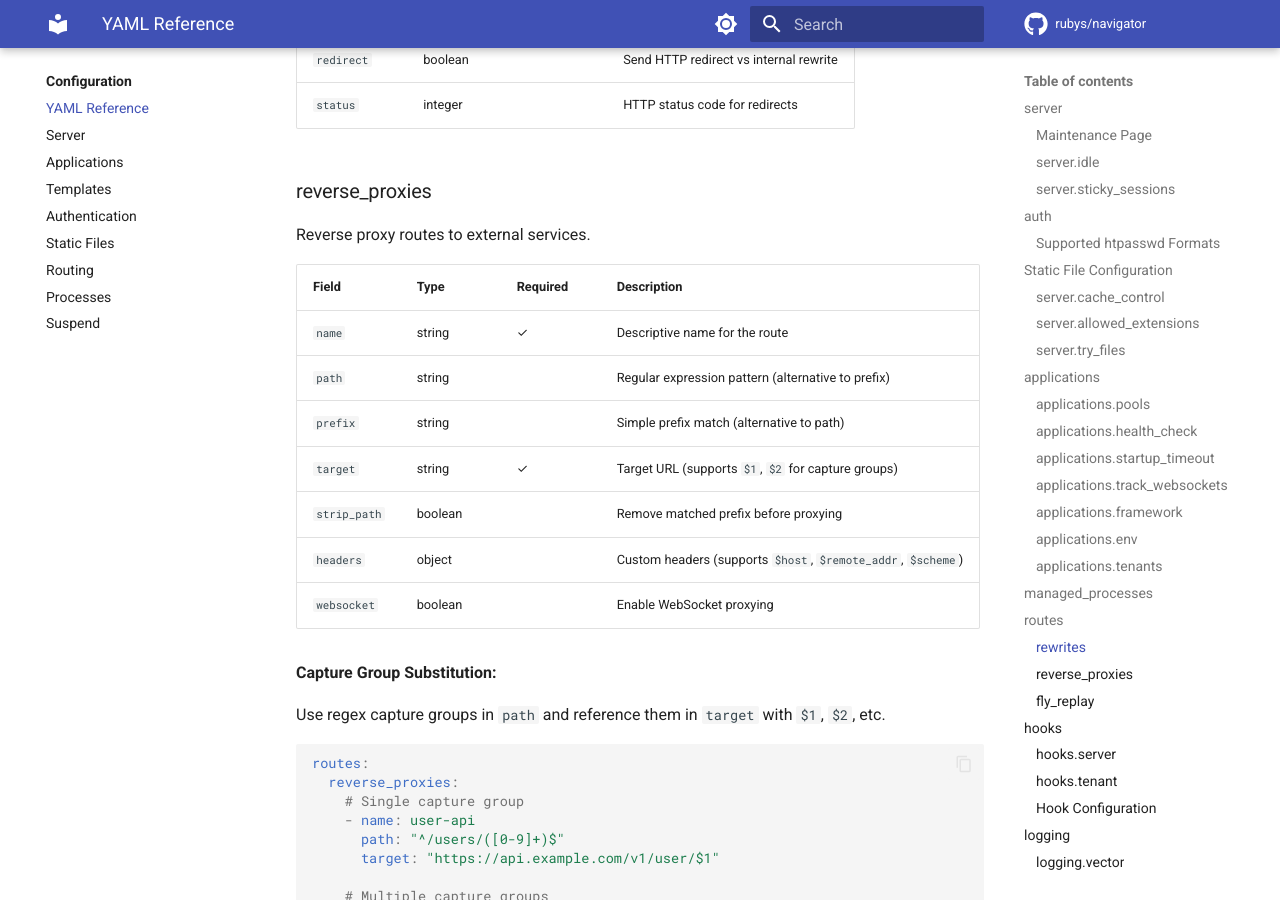
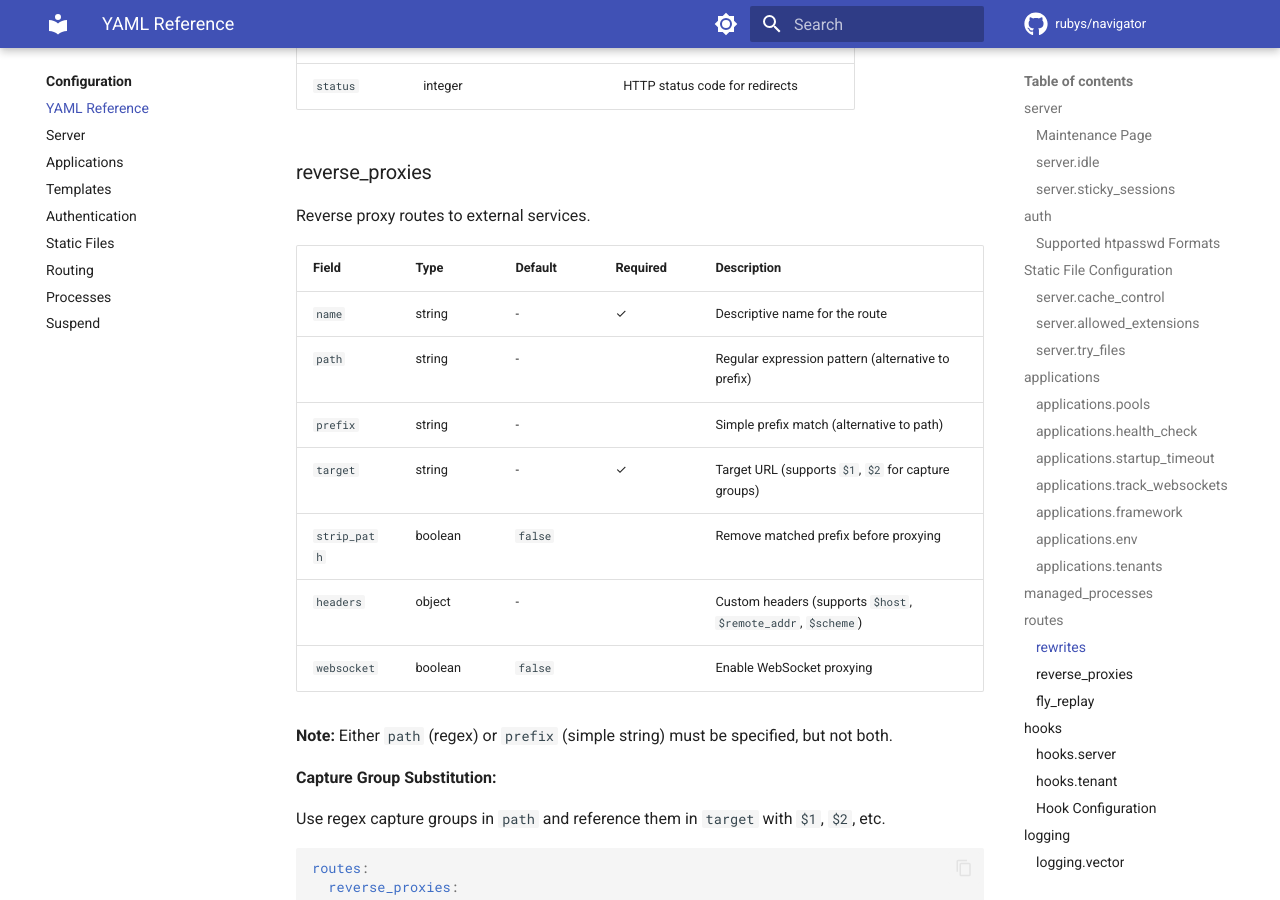
Before and after one commit to rubys/navigator, an MkDocs documentation site: the page built from docs/configuration/yaml-reference.md, in a window 1280 px wide and 900 px high, scrolled down 10721 px. Built offline with MkDocs 1.6.1 and Material for MkDocs 9.7.7, drawn with Linux system fonts in a browser that asks for light colours; comment, search, counter and statistics services are not loaded; some of the changed text lies outside the part shown.

Commit message:
Improve reverse_proxies documentation in yaml-reference
Enhancements:
- Added Default column to field table for clarity
- Documented default values: strip_path (false), websocket (false)
- Added note that either path or prefix must be specified
- Removed redundant websocket: false from example (it's the default)

Documentation is now complete and matches implementation:
- All 7 ProxyRoute fields documented
- All 5 proxy features covered with examples
- Default values clearly stated
- Examples match actual behavior

🤖 Generated with [Claude Code](https://claude.com/claude-code)

Co-Authored-By: Claude <noreply@anthropic.com>

```diff
--- a/docs/configuration/yaml-reference.md
+++ b/docs/configuration/yaml-reference.md
@@ -421,15 +420,17 @@ routes:
 
 Reverse proxy routes to external services.
 
-| Field | Type | Required | Description |
-|-------|------|----------|-------------|
-| `name` | string | ✓ | Descriptive name for the route |
-| `path` | string | | Regular expression pattern (alternative to prefix) |
-| `prefix` | string | | Simple prefix match (alternative to path) |
-| `target` | string | ✓ | Target URL (supports `$1`, `$2` for capture groups) |
-| `strip_path` | boolean | | Remove matched prefix before proxying |
-| `headers` | object | | Custom headers (supports `$host`, `$remote_addr`, `$scheme`) |
-| `websocket` | boolean | | Enable WebSocket proxying |
+| Field | Type | Default | Required | Description |
+|-------|------|---------|----------|-------------|
+| `name` | string | - | ✓ | Descriptive name for the route |
+| `path` | string | - | | Regular expression pattern (alternative to prefix) |
+| `prefix` | string | - | | Simple prefix match (alternative to path) |
+| `target` | string | - | ✓ | Target URL (supports `$1`, `$2` for capture groups) |
+| `strip_path` | boolean | `false` | | Remove matched prefix before proxying |
+| `headers` | object | - | | Custom headers (supports `$host`, `$remote_addr`, `$scheme`) |
+| `websocket` | boolean | `false` | | Enable WebSocket proxying |
+
+**Note:** Either `path` (regex) or `prefix` (simple string) must be specified, but not both.
 
 **Capture Group Substitution:**
 
```
Also changed, not shown: other parts of docs/configuration/yaml-reference.md (+0 -1 lines).
